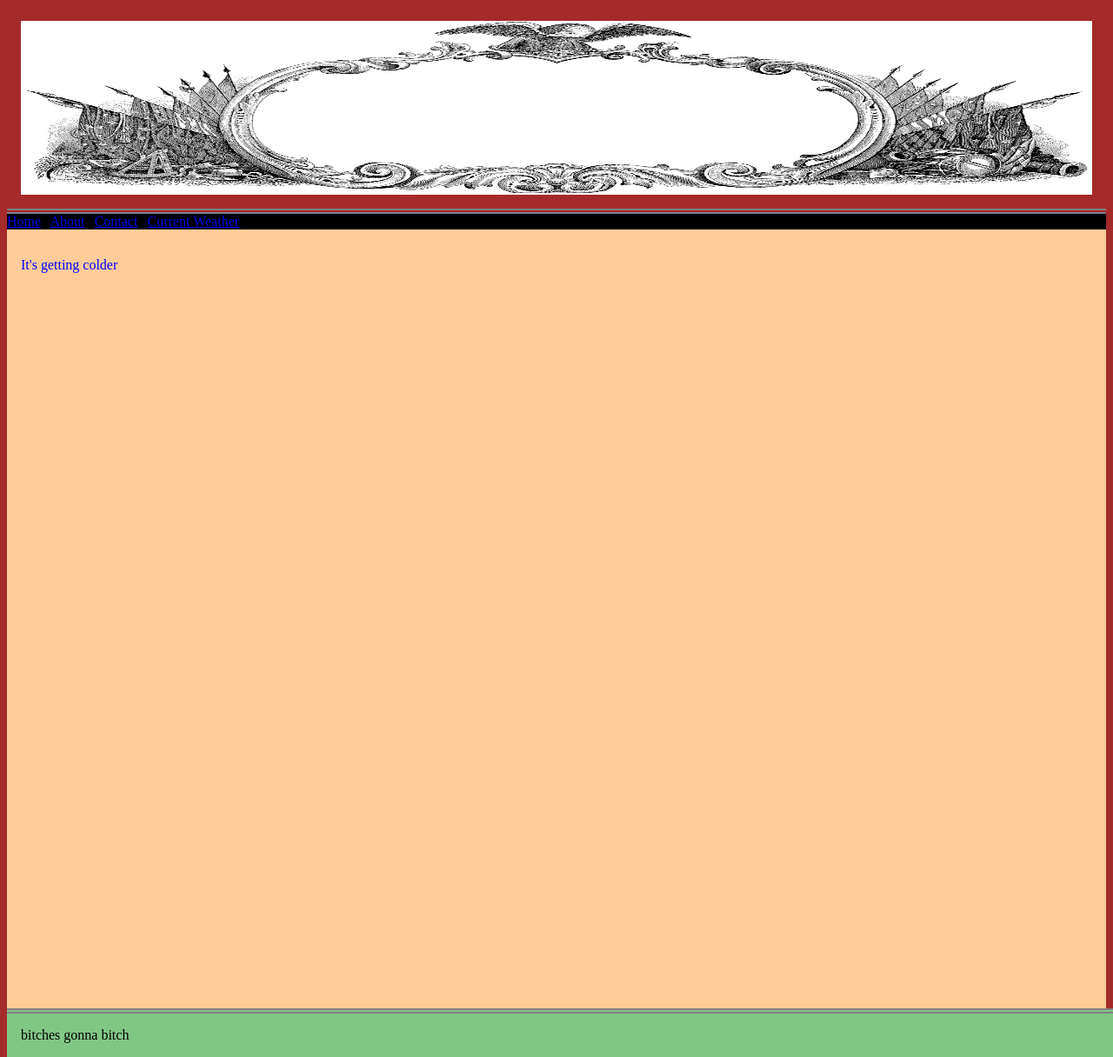
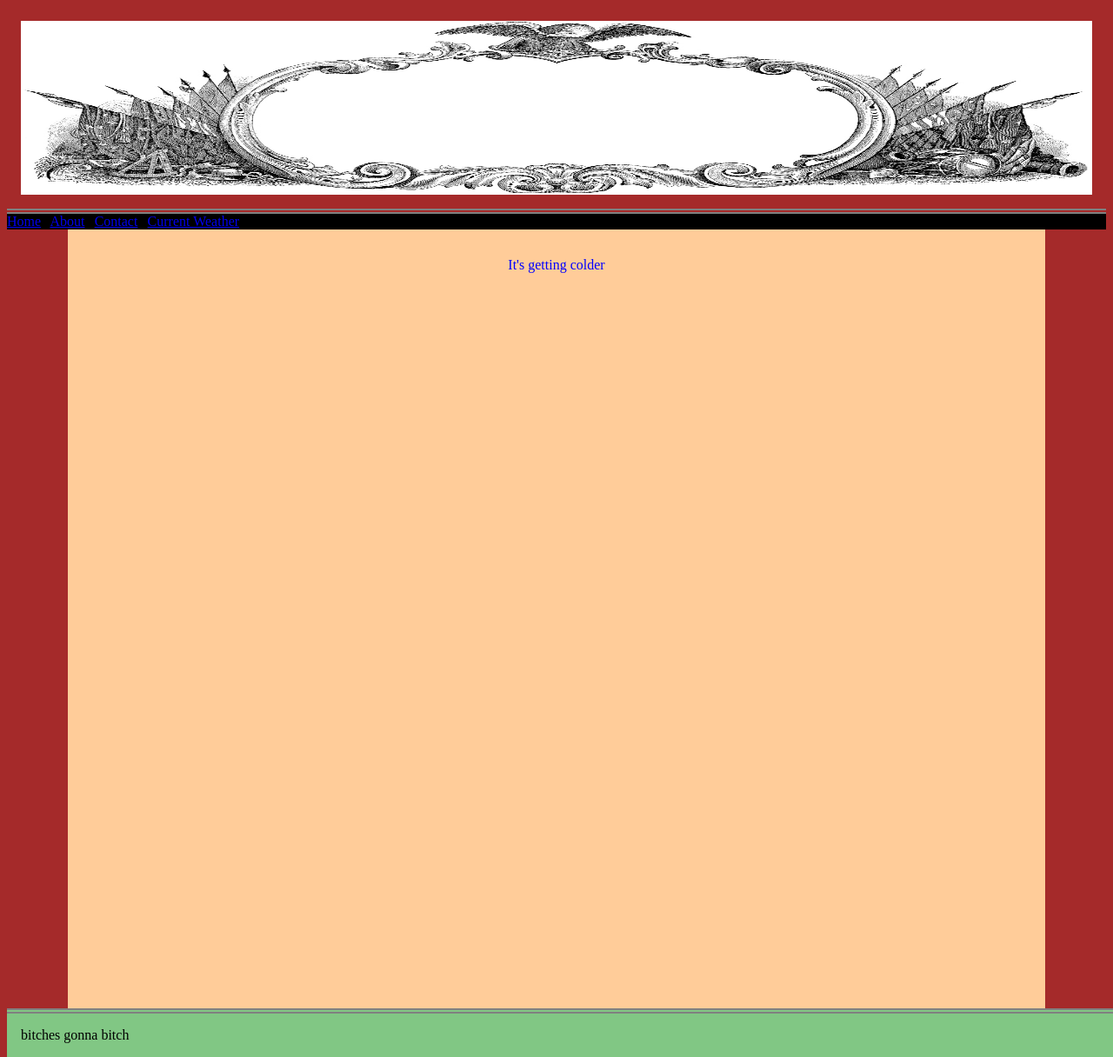
Before and after one commit to demidude93/demidude93.github.io, a PHP site: page /welcome/index.html in a window 1280 px wide. Shown: the whole page at 87% size. Run offline with PHP 8.4, Linux system fonts and the light colour scheme.

Commit message:
bigger side margin

```diff
--- a/welcome/welcome.css
+++ b/welcome/welcome.css
@@ -35,7 +35,7 @@ html, body{
 	position: relative;
 	padding:1em 1em 5em;
 	background-color: #FFCC99;
-	margin:auto
+	margin:auto 70px;
  	text-align: center;
  	height: 100%;
 }
```
